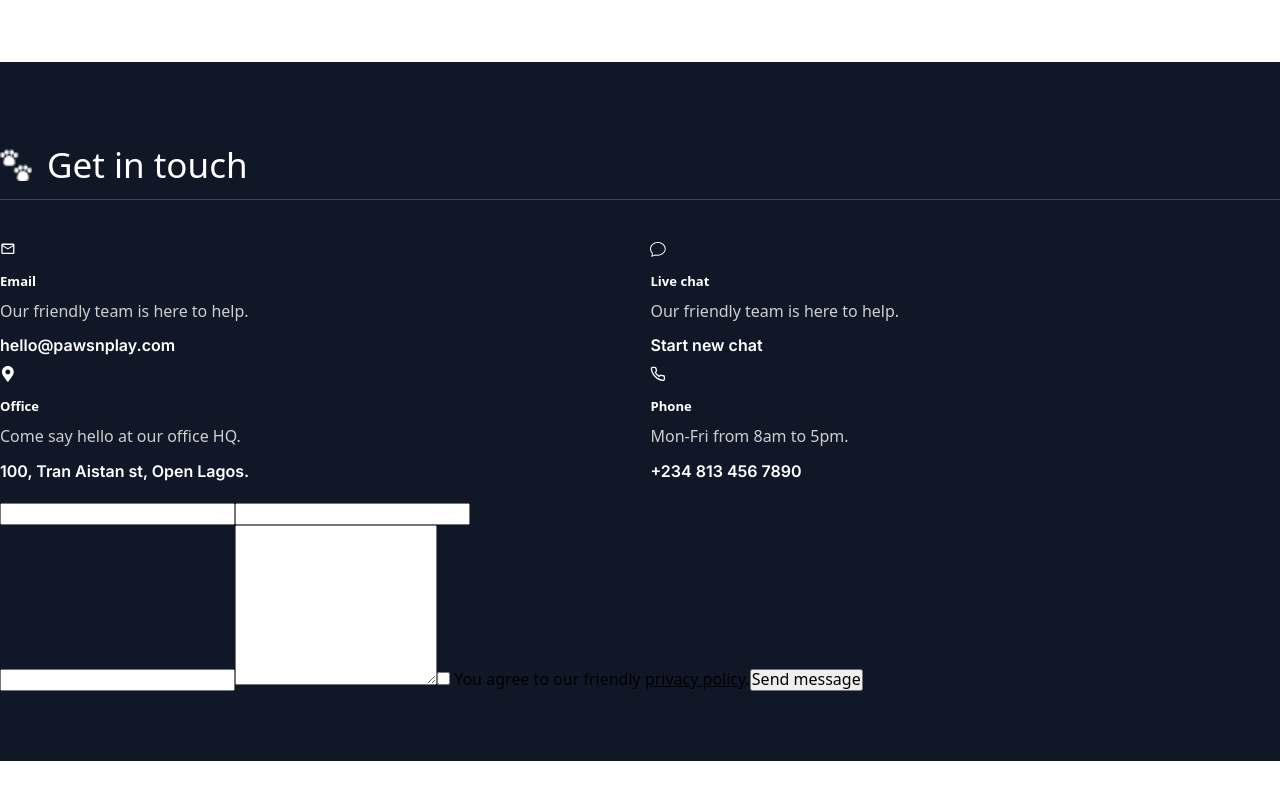
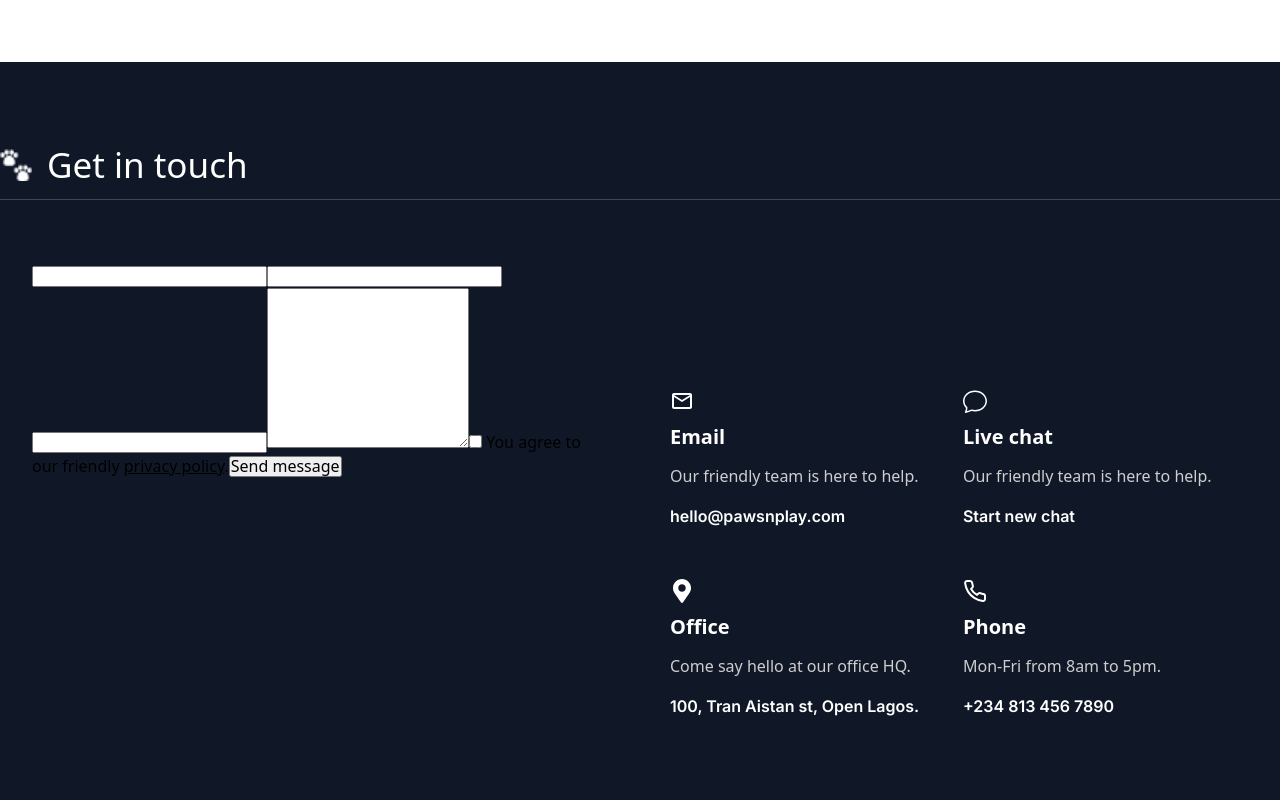
Before and after one commit to nevenmitrovic/paws-landing, a React (Vite) app: page / in a window 1280 px wide. Shown: the part 5545-6345 px from the top of the page. Before the commit the page ends 6306 px from the top, so only its background shows below. Built offline with nearby package versions, Linux system fonts and the light colour scheme; a web font is replaced by a local one.

Commit message:
add contact info for mobile devices

```diff
--- a/src/components/Contact/ContactInfo/ContactBox/contact-box.module.css
+++ b/src/components/Contact/ContactInfo/ContactBox/contact-box.module.css
@@ -13,6 +13,9 @@
 .contactBox h4 {
 	font-size: 13.1px;
 }
+.contactBox p {
+	font-size: var(--fs-form-button);
+}
 .contactBox p:first-of-type {
 	color: var(--clr-light-gray);
 	font-weight: 400;
@@ -20,3 +23,18 @@
 .contactBox p:last-of-type {
 	font-family: var(--font-inter);
 }
+
+@media (width > 768px) {
+	.contactBox {
+		gap: 16px;
+		width: 272px;
+	}
+	.contactBox > div {
+		font-size: 24px;
+		max-height: 24px;
+		align-items: center;
+	}
+	.contactBox h4 {
+		font-size: 20px;
+	}
+}
--- a/src/components/Contact/ContactInfo/contact-info.module.css
+++ b/src/components/Contact/ContactInfo/contact-info.module.css
@@ -7,3 +7,11 @@
 	display: flex;
 	gap: 20.96px;
 }
+
+@media (width > 768px) {
+	.contactInfo {
+		grid-template-rows: repeat(2, 142px);
+		gap: 48px;
+		margin-block: auto;
+	}
+}
--- a/src/components/Contact/contact.module.css
+++ b/src/components/Contact/contact.module.css
@@ -5,4 +5,18 @@
 }
 
 @media (width > 768px) {
+	.contactSection {
+		flex-direction: row;
+		margin-top: 24px;
+		padding-inline: 32px;
+		gap: 64px;
+	}
+	.contactSection > div:first-child {
+		order: 2;
+	}
+	form {
+		height: 576px;
+		width: 574px;
+		overflow: hidden;
+	}
 }
```
